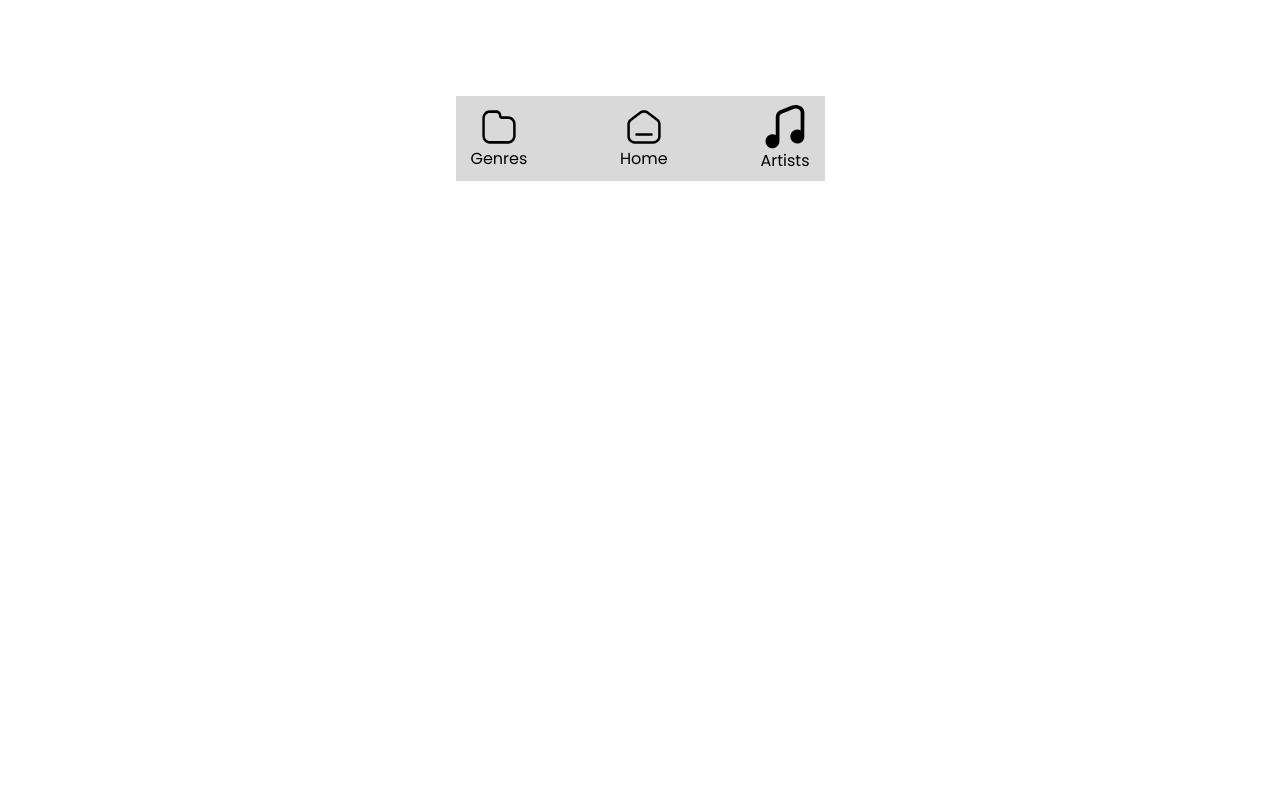
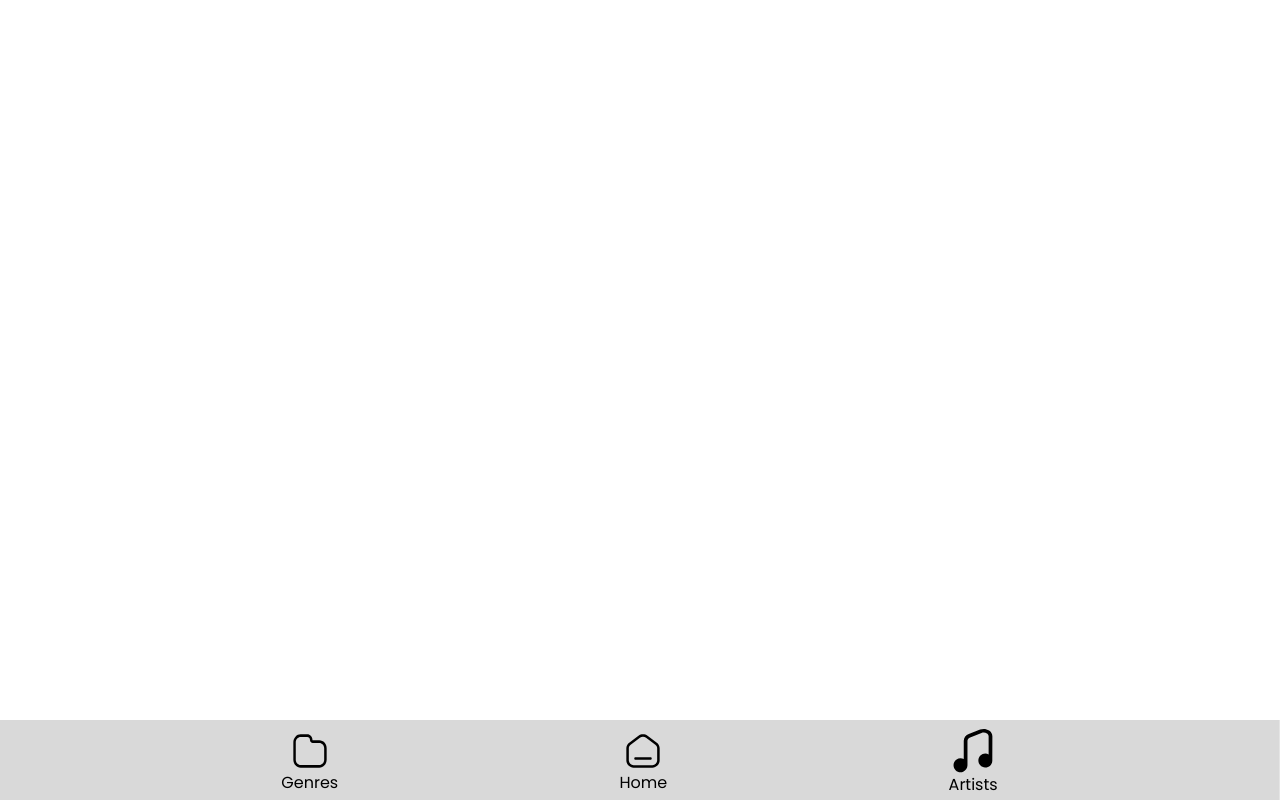
Before and after one commit to justinweiyungwu/mdia-3109-project, a Next.js app: page / in a window 1280 px wide. Built offline with nearby package versions, Linux system fonts and the light colour scheme.

Commit message:
update bottombar component

```diff
--- a/components/bottomBar/BottomBar.module.css
+++ b/components/bottomBar/BottomBar.module.css
@@ -1,14 +1,24 @@
 
+.mainnav {
 
+    border-right: 1px solid #e5e5e5;
+    position: fixed;
+    margin: 0;
+    left: 0;
+    bottom: 0;
+    height: 5em;
+
+    width: 100%;
+}
 .bottomBarBody{
-    width: 369px;
+    width: 100%;
     height: 85px;
     background-color: #D9D9D9;
     display: flex;
     flex-direction: row;
-    justify-content: space-between;
-    padding: 0 15px;
     align-items: center;
+    justify-content: space-evenly;
+
 }
 
 .bottomBarItem{
--- a/components/bottomBar/index.tsx
+++ b/components/bottomBar/index.tsx
@@ -10,13 +10,15 @@ import music from "../../public/images/music.svg"
 export default function BottomBar(){
     return(
         <>
-            <main className={styles.bottomBarBody}>
+        <div className={styles.mainnav}>
+            <div className={styles.bottomBarBody}>
 
                 <a className={styles.bottomBarItem} href="/genes"><Image src={genres} alt="" height={40} width={40}/>Genres</a>
                 <a className={styles.bottomBarItem} href="/"><Image src={home} alt="" height={40} width={40}/>Home</a>
                 <a className={styles.bottomBarItem} href="/artists"><Image src={music} alt="" height={40} width={40}/>Artists</a>
 
-            </main>
+            </div>
+            </div>
         </>
     )
 }
--- a/package.json
+++ b/package.json
@@ -15,12 +15,12 @@
     "use-router": "^0.4.2"
   },
   "devDependencies": {
-    "@types/node": "^20",
+    "@types/node": "20.11.17",
     "@types/react": "^18",
     "@types/react-dom": "^18",
     "autoprefixer": "^10.0.1",
     "postcss": "^8",
     "tailwindcss": "^3.3.0",
-    "typescript": "^5"
+    "typescript": "5.3.3"
   }
 }
--- a/src/pages/index.tsx
+++ b/src/pages/index.tsx
@@ -3,11 +3,12 @@ import BottomBar from "../../components/bottomBar"
 
 export default function Home() {
   return (
-    <main
-      className={`flex min-h-screen flex-col items-center justify-between p-24 `}>
+    <>
+    <main>
 
-    <BottomBar />
 
     </main>
+    <BottomBar/>
+    </>
   )
 }
```
Also changed, not shown: tsconfig.json (+19 -6 lines), 1 other file (tests, documents, lock files or other folders).
